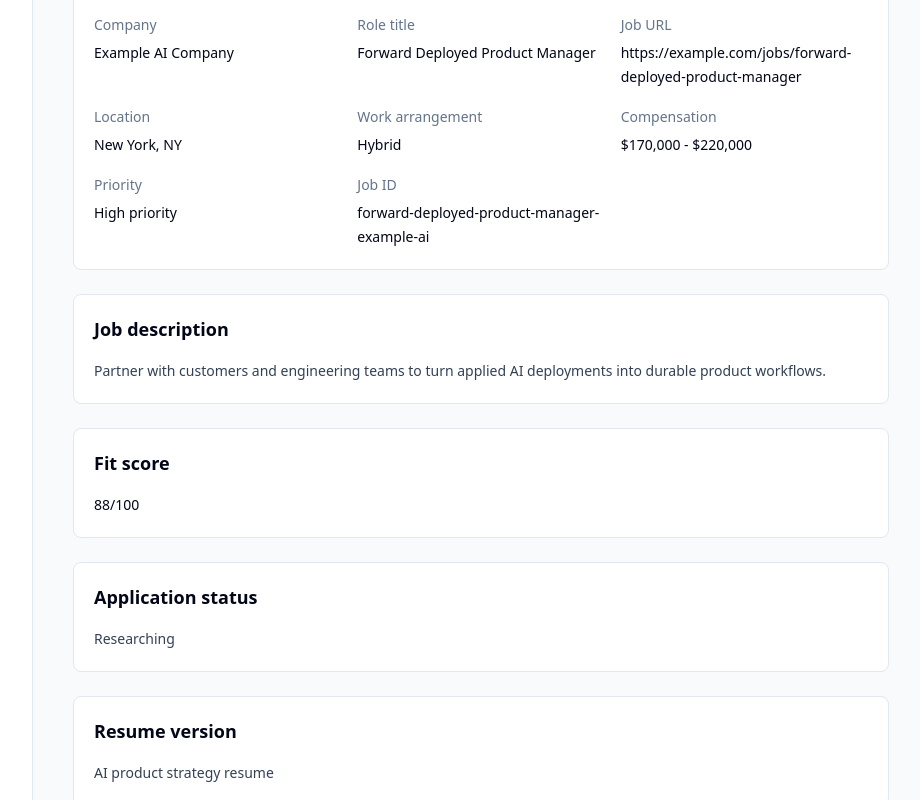
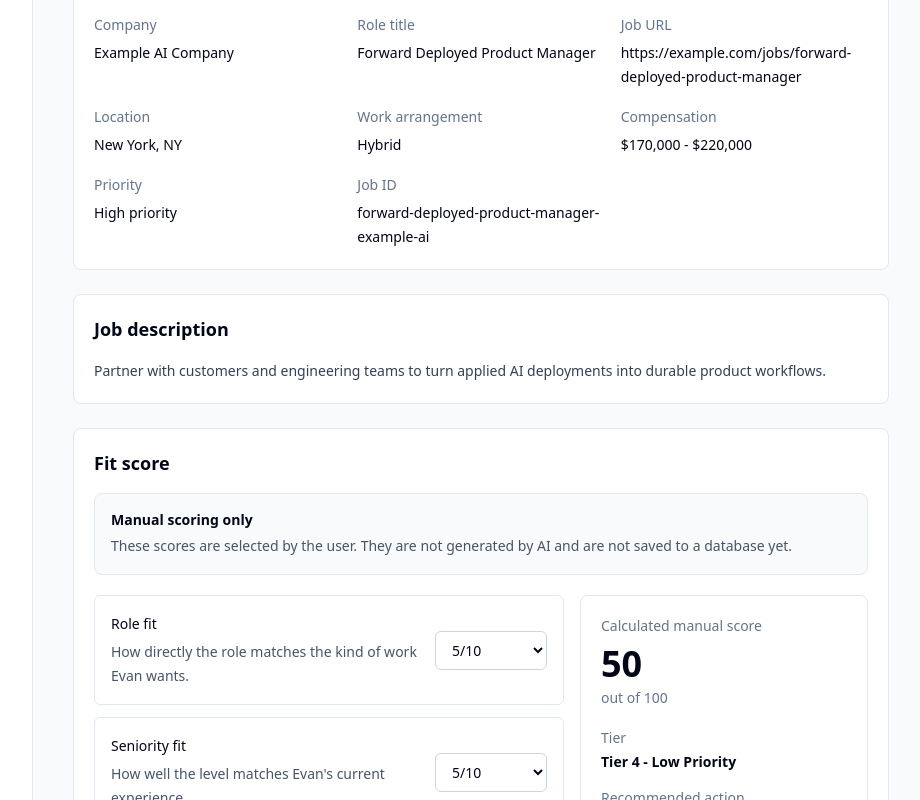
Before and after one commit to evleung/job-hunting-agent, a Next.js app: page /jobs/forward-deployed-product-manager-example-ai in a window 1280 px wide. Shown: the part 300-1100 px from the top of the page, without its empty margins (287-1207 px from the left). Built offline with nearby package versions, Linux system fonts and the light colour scheme.

Commit message:
Add manual fit scoring model

```diff
--- a/src/app/jobs/[jobId]/page.tsx
+++ b/src/app/jobs/[jobId]/page.tsx
@@ -1,5 +1,6 @@
 import Link from "next/link";
 import { findJobPosting, mockJobs } from "@/data/mock-jobs";
+import { ManualFitScoring } from "@/components/manual-fit-scoring";
 
 type JobDetailPageProps = {
   params: Promise<{
@@ -106,9 +107,7 @@ export default async function JobDetailPage({ params }: JobDetailPageProps) {
       </DetailSection>
 
       <DetailSection title="Fit score">
-        <p className="text-slate-950">
-          {job.fitScore ? `${job.fitScore}/100` : "Not scored yet"}
-        </p>
+        <ManualFitScoring currentFitScore={job.fitScore} />
       </DetailSection>
 
       <DetailSection title="Application status">
--- /dev/null
+++ b/src/components/manual-fit-scoring.tsx
@@ -0,0 +1,106 @@
+"use client";
+
+import { useMemo, useState } from "react";
+import {
+  calculateJobFitScore,
+  defaultManualScores,
+  scoringCriteria,
+  type ManualScoreInputs,
+  type ScoringCriterionId
+} from "@/lib/scoring";
+
+const scoreOptions = Array.from({ length: 11 }, (_, value) => value);
+
+type ManualFitScoringProps = {
+  currentFitScore?: number;
+};
+
+export function ManualFitScoring({ currentFitScore }: ManualFitScoringProps) {
+  const [scores, setScores] = useState<ManualScoreInputs>(defaultManualScores);
+  const result = useMemo(() => calculateJobFitScore(scores), [scores]);
+
+  function updateScore(criterionId: ScoringCriterionId, value: string) {
+    setScores((current) => ({
+      ...current,
+      [criterionId]: Number(value)
+    }));
+  }
+
+  return (
+    <div className="space-y-5">
+      <div className="rounded-lg border border-slate-200 bg-slate-50 p-4">
+        <p className="text-sm font-semibold text-slate-950">
+          Manual scoring only
+        </p>
+        <p className="mt-1 text-sm leading-6 text-slate-600">
+          These scores are selected by the user. They are not generated by AI and
+          are not saved to a database yet.
+        </p>
+      </div>
+
+      <div className="grid gap-4 lg:grid-cols-[1fr_18rem]">
+        <div className="grid gap-3">
+          {scoringCriteria.map((criterion) => (
+            <label
+              key={criterion.id}
+              className="grid gap-3 rounded-md border border-slate-200 bg-white p-4 sm:grid-cols-[1fr_7rem] sm:items-center"
+            >
+              <span>
+                <span className="block font-medium text-slate-950">
+                  {criterion.label}
+                </span>
+                <span className="mt-1 block text-sm leading-6 text-slate-600">
+                  {criterion.description}
+                </span>
+              </span>
+              <select
+                className="rounded-md border border-slate-300 bg-white px-3 py-2 text-sm text-slate-950 outline-none transition focus:border-slate-500 focus:ring-2 focus:ring-slate-200"
+                value={scores[criterion.id]}
+                onChange={(event) =>
+                  updateScore(criterion.id, event.target.value)
+                }
+              >
+                {scoreOptions.map((score) => (
+                  <option key={score} value={score}>
+                    {score}/10
+                  </option>
+                ))}
+              </select>
+            </label>
+          ))}
+        </div>
+
+        <aside className="h-fit rounded-lg border border-slate-200 bg-white p-5">
+          <p className="text-sm font-medium text-slate-500">
+            Calculated manual score
+          </p>
+          <p className="mt-2 text-4xl font-semibold text-slate-950">
+            {result.overallScore}
+          </p>
+          <p className="mt-1 text-sm text-slate-500">out of 100</p>
+
+          <div className="mt-5 space-y-4 text-sm">
+            <div>
+              <p className="font-medium text-slate-500">Tier</p>
+              <p className="mt-1 font-semibold text-slate-950">
+                {result.tier}
+              </p>
+            </div>
+            <div>
+              <p className="font-medium text-slate-500">Recommended action</p>
+              <p className="mt-1 leading-6 text-slate-700">
+                {result.recommendedAction}
+              </p>
+            </div>
+            <div>
+              <p className="font-medium text-slate-500">Mock saved score</p>
+              <p className="mt-1 text-slate-950">
+                {currentFitScore ? `${currentFitScore}/100` : "Not scored yet"}
+              </p>
+            </div>
+          </div>
+        </aside>
+      </div>
+    </div>
+  );
+}
--- /dev/null
+++ b/src/lib/scoring.ts
@@ -0,0 +1,149 @@
+export const scoringCriteria = [
+  {
+    id: "roleFit",
+    label: "Role fit",
+    description: "How directly the role matches the kind of work Evan wants."
+  },
+  {
+    id: "seniorityFit",
+    label: "Seniority fit",
+    description: "How well the level matches Evan's current experience."
+  },
+  {
+    id: "domainFit",
+    label: "Domain fit",
+    description: "How interesting and relevant the company domain is."
+  },
+  {
+    id: "technicalFit",
+    label: "Technical fit",
+    description: "How well the role matches Evan's technical strengths."
+  },
+  {
+    id: "customerFacingFit",
+    label: "Customer-facing fit",
+    description: "How well the role uses customer discovery, advisory, or deployment work."
+  },
+  {
+    id: "aiDataRelevance",
+    label: "AI/data relevance",
+    description: "How central AI, data, or applied automation is to the role."
+  },
+  {
+    id: "compensationPotential",
+    label: "Compensation potential",
+    description: "How promising the compensation appears."
+  },
+  {
+    id: "interviewProbability",
+    label: "Interview probability",
+    description: "How likely the application is to get a recruiter or hiring manager response."
+  },
+  {
+    id: "resumeAlignment",
+    label: "Resume alignment",
+    description: "How easy it is to tell a truthful, strong story with the current resume."
+  },
+  {
+    id: "networkingOpportunity",
+    label: "Networking opportunity",
+    description: "How much the role or company creates useful relationship-building paths."
+  },
+  {
+    id: "longTermUpside",
+    label: "Long-term upside",
+    description: "How much the role could compound into better future options."
+  },
+  {
+    id: "screenOutRisk",
+    label: "Screen-out risk",
+    description: "How likely requirements, location, level, or background filters could block progress."
+  }
+] as const;
+
+export type ScoringCriterionId = (typeof scoringCriteria)[number]["id"];
+
+export type ManualScoreInputs = Record<ScoringCriterionId, number>;
+
+export type ScoreTier =
+  | "Tier 1 - Must Apply"
+  | "Tier 2 - Strong Apply"
+  | "Tier 3 - Apply Selectively"
+  | "Tier 4 - Low Priority"
+  | "Tier 5 - Avoid";
+
+export type FitScoreResult = {
+  overallScore: number;
+  tier: ScoreTier;
+  recommendedAction: string;
+};
+
+export const defaultManualScores: ManualScoreInputs = {
+  roleFit: 5,
+  seniorityFit: 5,
+  domainFit: 5,
+  technicalFit: 5,
+  customerFacingFit: 5,
+  aiDataRelevance: 5,
+  compensationPotential: 5,
+  interviewProbability: 5,
+  resumeAlignment: 5,
+  networkingOpportunity: 5,
+  longTermUpside: 5,
+  screenOutRisk: 5
+};
+
+export function getScoreTier(overallScore: number): ScoreTier {
+  if (overallScore >= 85) {
+    return "Tier 1 - Must Apply";
+  }
+
+  if (overallScore >= 70) {
+    return "Tier 2 - Strong Apply";
+  }
+
+  if (overallScore >= 55) {
+    return "Tier 3 - Apply Selectively";
+  }
+
+  if (overallScore >= 40) {
+    return "Tier 4 - Low Priority";
+  }
+
+  return "Tier 5 - Avoid";
+}
+
+function getRecommendedAction(tier: ScoreTier) {
+  switch (tier) {
+    case "Tier 1 - Must Apply":
+      return "Prioritize this role, tailor the resume, and prepare a strong application.";
+    case "Tier 2 - Strong Apply":
+      return "Apply after a focused resume pass and targeted company research.";
+    case "Tier 3 - Apply Selectively":
+      return "Apply only if the role supports a clear story or useful relationship path.";
+    case "Tier 4 - Low Priority":
+      return "Keep on the watch list, but spend time on stronger opportunities first.";
+    case "Tier 5 - Avoid":
+      return "Skip unless new information materially changes the fit.";
+  }
+}
+
+export function calculateJobFitScore(scores: ManualScoreInputs): FitScoreResult {
+  const adjustedScores = scoringCriteria.map((criterion) => {
+    const score = Math.min(10, Math.max(0, scores[criterion.id]));
+
+    // Screen-out risk is a negative signal, so a higher risk should reduce the score.
+    return criterion.id === "screenOutRisk" ? 10 - score : score;
+  });
+
+  const total = adjustedScores.reduce((sum, score) => sum + score, 0);
+  const average = total / adjustedScores.length;
+  const overallScore = Math.round(average * 10);
+  const tier = getScoreTier(overallScore);
+
+  return {
+    overallScore,
+    tier,
+    recommendedAction: getRecommendedAction(tier)
+  };
+}
```
